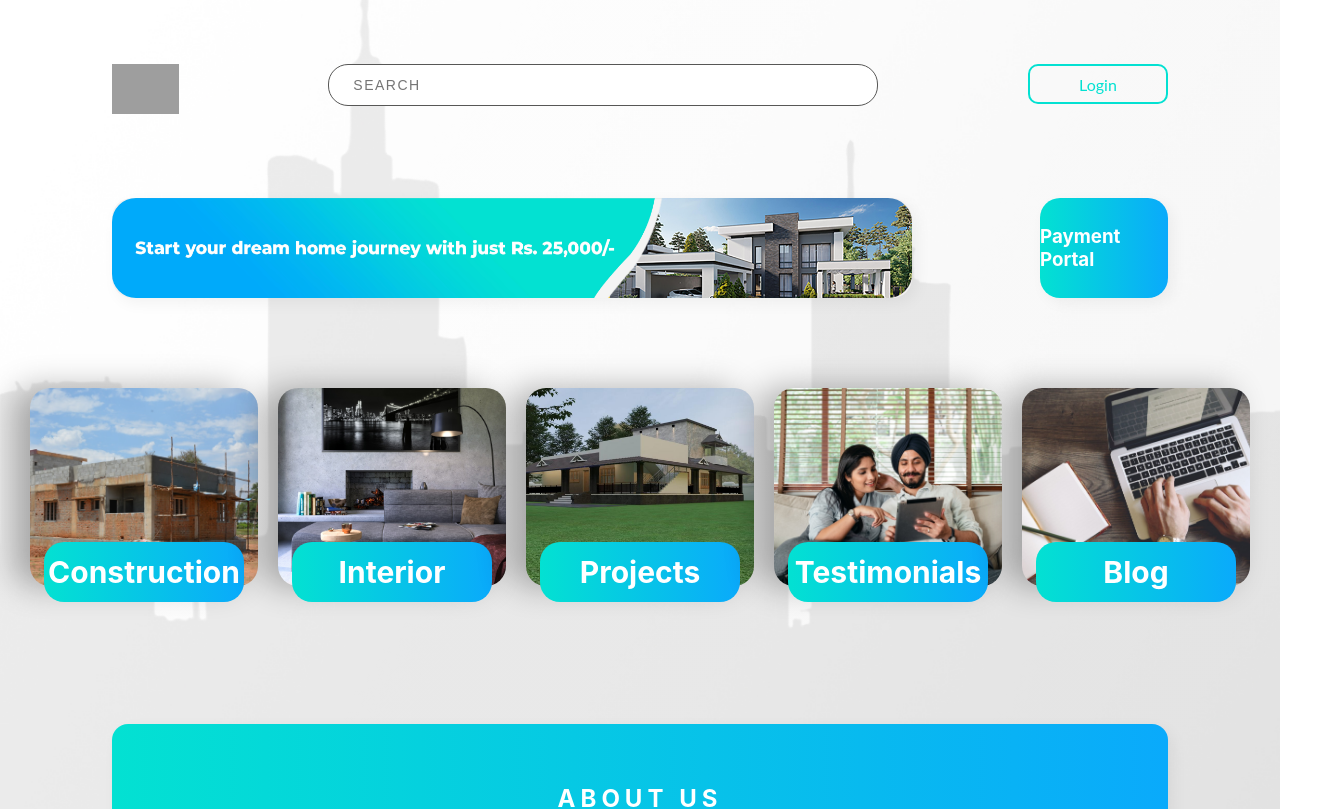
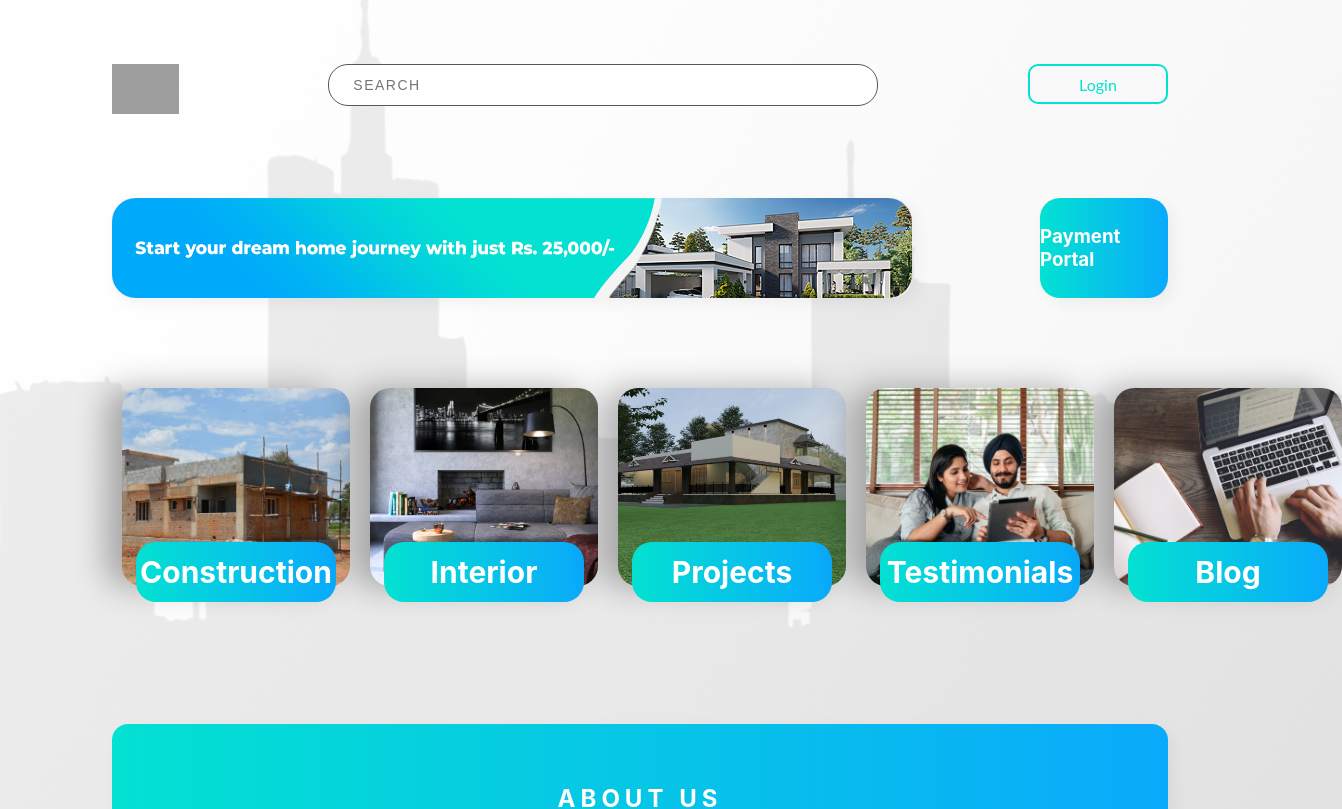
Before and after one commit to afeermohd/better-landing, a React (Create React App) app: page / in a window 1280 px wide. Shown: the top 809 px of the page, 1342 px wide, since content can reach past the window. Built offline with nearby package versions, Linux system fonts and the light colour scheme; grey boxes are pictures that could not be loaded; the HTML template or start-up script is replaced by a standard one.

Commit message:
added style

```diff
--- a/src/components/Categories/style.css
+++ b/src/components/Categories/style.css
@@ -10,7 +10,7 @@
   /* justify-content: center; */
   margin: 0rem 7rem 8rem 7rem;
   /* padding: 3rem; */
-  justify-content: center;
+  /* justify-content: center; */
 }
 .section2::-webkit-scrollbar {
   width: 10px;
@@ -57,9 +57,10 @@
 }
 .item:focus-within ~ .item,
 .item:hover ~ .item {
-  /* transform: translateX(130px); */
-  /* filter: blur(2px);
-  -webkit-filter: blur(2px); */
+  transform: translateX(130px);
+  /* /* filter: blur(2px); */
+  /* -webkit-filter: blur(2px); */
+  display: none;
 }
 
 .item img {
```
